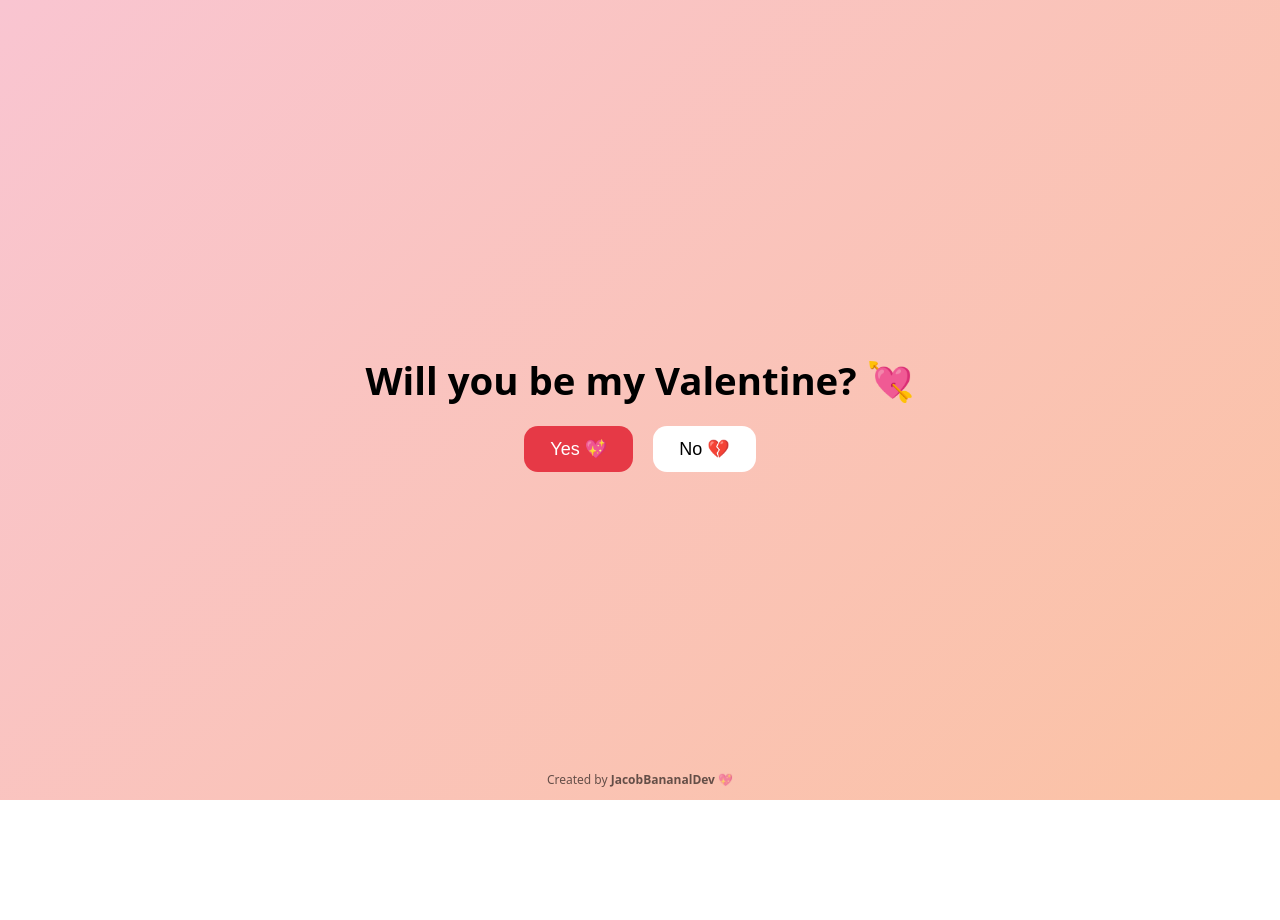
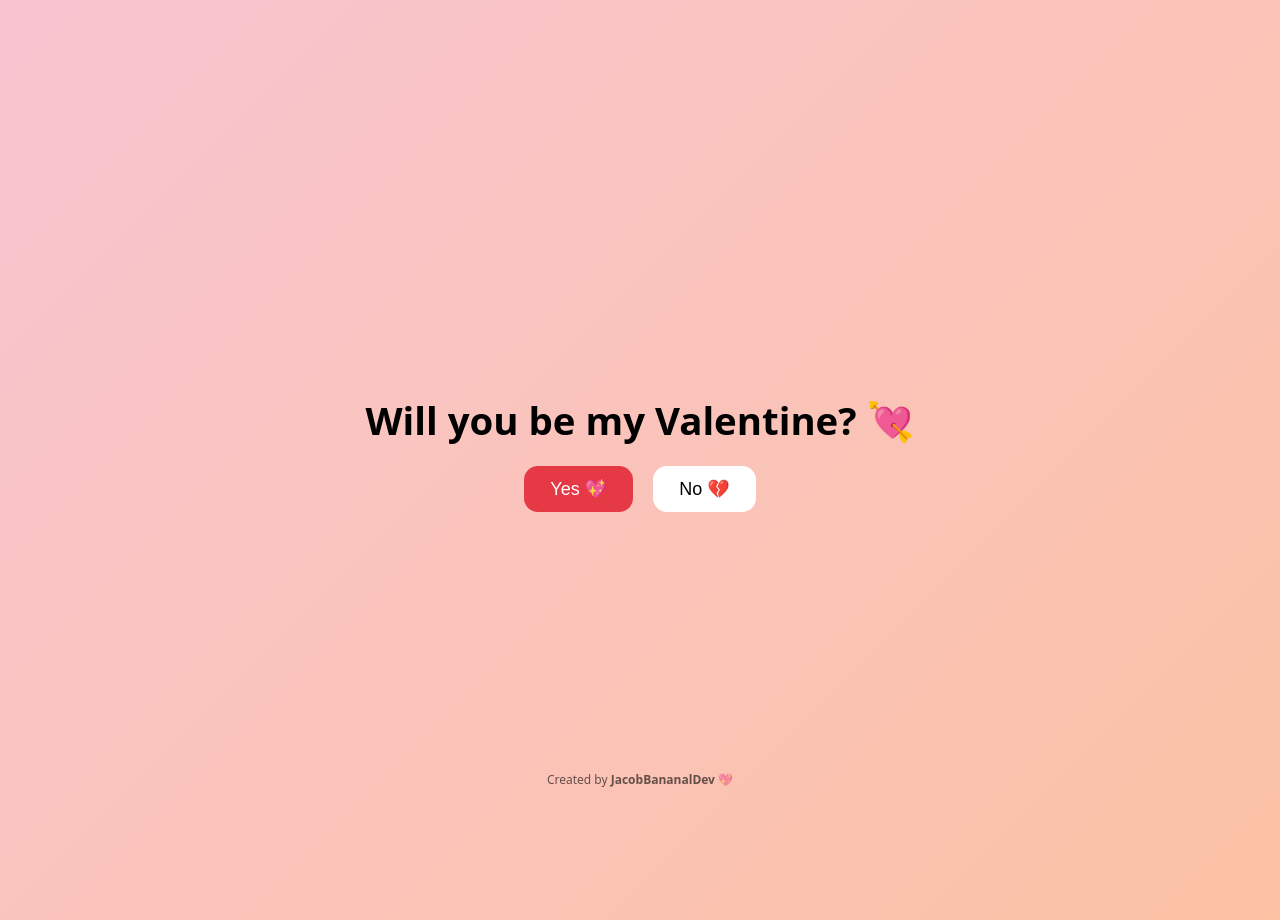
Before and after one commit to JacobBananalDev/valentine-site, a React (Vite) app: page / in a window 1280 px wide. Before the commit the page ends 800 px from the top, so only its background shows below. Built offline with nearby package versions, Linux system fonts and the light colour scheme.

Commit message:
Added padding to the .center

```diff
--- a/src/App.css
+++ b/src/App.css
@@ -13,6 +13,7 @@ body {
   justify-content: center;
   text-align: center;
   background: linear-gradient(135deg, #f9c5d1, #fbc2a4);
+  padding: 40px 20px 80px;
 }
 
 h1 {
```
